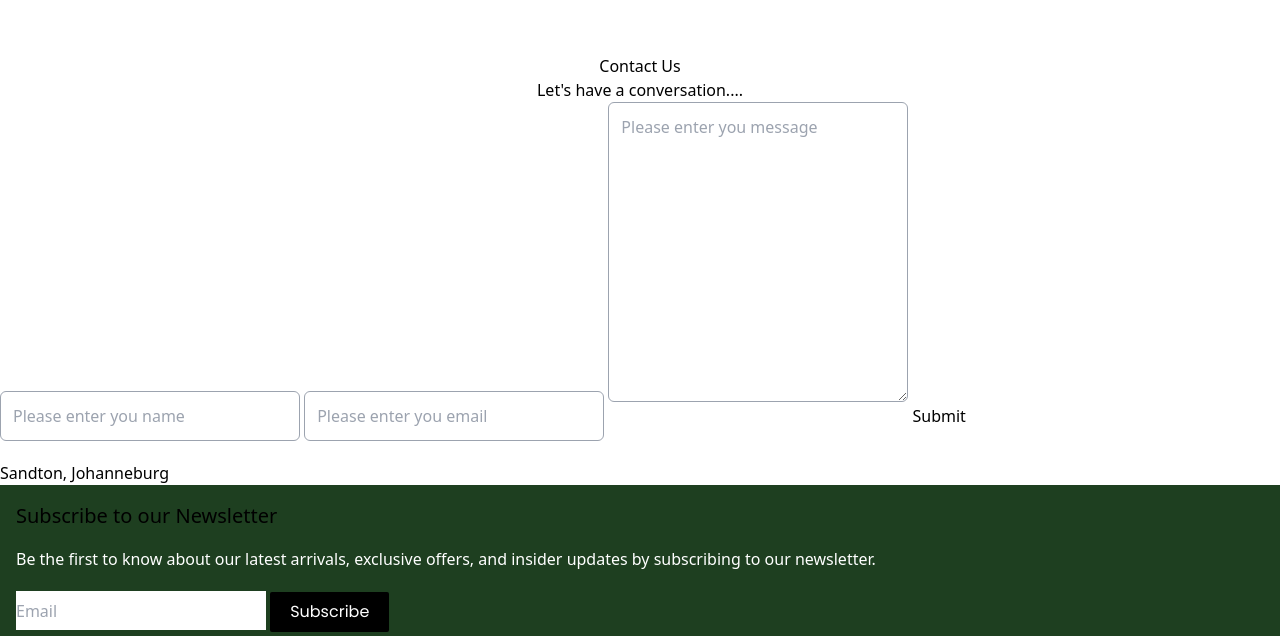
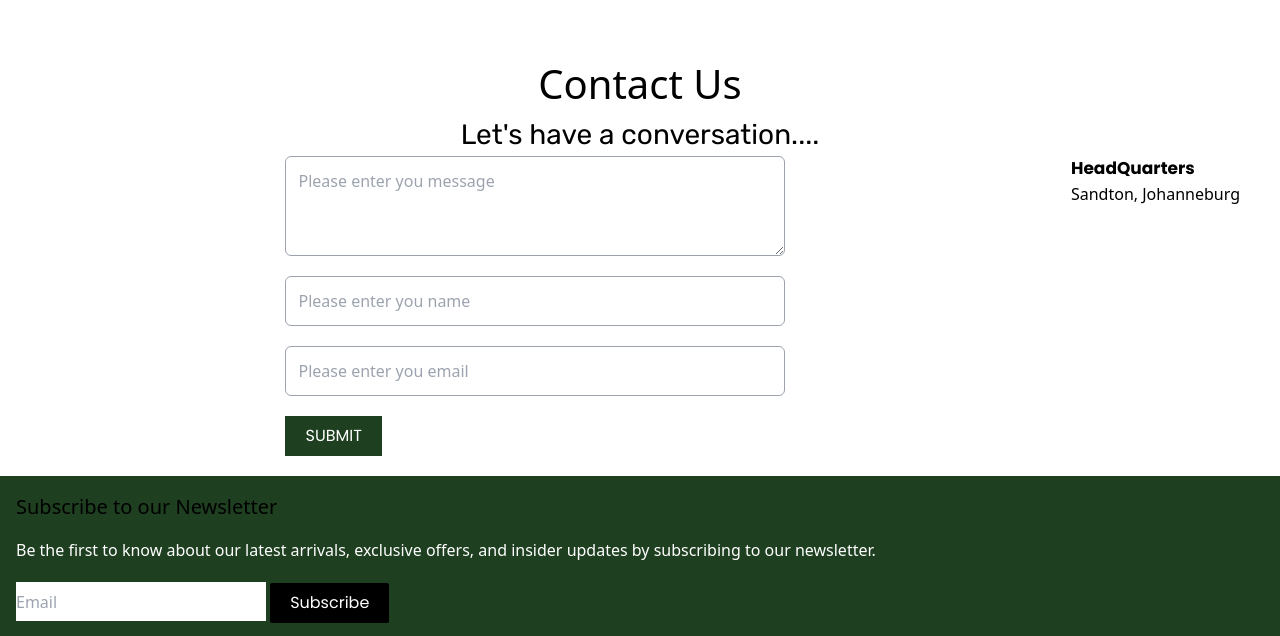
Before and after one commit to developerjunior5/Twatches, a website: page index.html in a window 1280 px wide. Shown: the part 2481-3117 px from the top of the page. Drawn offline with nearby package versions, Linux system fonts and the light colour scheme; files whose address does not match are found by name; a web font is replaced by a local one.

Commit message:
contact page update

```diff
--- a/index.html
+++ b/index.html
@@ -324,8 +324,9 @@
       <div class="flex flex-col gap-4 md:gap-1 md:flex-row justify-center">
         <div class="cursor-pointer hover:scale-250">
           <div class="flex flex-wrap">
+            <a href="/mens-collection">
               <h5
-              class="bg-white text-black font-bold font-Poppins absolute mt-[550px] mr-[50px] h-[50px] text-center w-[200px] items-center flex flex-wrap justify-between cursor-pointer"
+                class="bg-white text-black font-bold font-Poppins absolute mt-[320px] ml-6 md:ml-0 lg:mt-[550px] lg:mr-[50px] h-[50px] text-center w-[200px] items-center flex flex-wrap justify-between cursor-pointer"
               >
                 Mens Collection
                 <svg
@@ -341,17 +342,19 @@
                   />
                 </svg>
               </h5>
+            </a>
           </div>
           <img
             src="/images//man-weraing watch.jpg"
             alt="man-wearing-watch"
-            class="w-[600px] h-[700px]"
+            class="w-[350px] lg:w-[500px] h-[400px] lg:h-[700px] mx-auto lg:mx-0"
           />
         </div>
         <div>
           <div class="flex flex-wrap">
+            <a href="/womens-collection">
               <h5
-              class="bg-white text-black font-bold font-Poppins absolute mt-[550px] mr-[50px] h-[50px] text-center w-[200px] items-center flex flex-wrap justify-between cursor-pointer"
+                class="bg-white text-black font-bold font-Poppins absolute mt-[320px] ml-6 md:ml-0 lg:mt-[550px] lg:mr-[50px] h-[50px] text-center w-[200px] items-center flex flex-wrap justify-between cursor-pointer"
               >
                 Womens Collection
                 <svg
@@ -367,11 +370,12 @@
                   />
                 </svg>
               </h5>
+            </a>
           </div>
           <img
             src="images/lady-wearing-watch.jpg"
             alt="lady-wearing-watch"
-            class="w-[600px] h-[700px]"
+            class="w-[350px] lg:w-[500px] h-[400px] lg:h-[700px] mx-auto lg:mx-0"
           />
         </div>
       </div>
@@ -439,31 +443,43 @@
       </div>
     </section>
     <section>
-      <h5 class="text-center">Contact Us</h5>
-      <p class="text-center">Let's have a conversation....</p>
-      <div>
-        <form class="mx-auto">
+      <h5 class="text-center font-Modern text-[20px] md:text-[40px]">
+        Contact Us
+      </h5>
+      <p class="text-center font-Rubik text-[14px] md:text-[28px]">
+        Let's have a conversation....
+      </p>
+      <div class="flex flex-col md:flex-row justify-between">
+        <form class="flex flex-col mx-auto">
+          <textarea
+            type="text"
+            name="message"
+            placeholder="Please enter you message"
+            class="mb-5 h-[100px] w-[300px] md:w-[500px] p-3 border border-gray-400 focus:ring-primary-color rounded-md"
+          ></textarea>
           <input
             type="name"
             name="name"
             placeholder="Please enter you name"
-            class="mb-5 h-[50px] w-[300px] p-3 border border-gray-400 focus:ring-primary-color rounded-md"
+            class="mb-5 h-[50px] w-[300px] md:w-[500px] p-3 border border-gray-400 focus:ring-primary-color rounded-md"
           />
           <input
             type="email"
             name="email"
             placeholder="Please enter you email"
-            class="mb-5 h-[50px] w-[300px] p-3 border border-gray-400 focus:ring-primary-color rounded-md"
+            class="mb-5 h-[50px] w-[300px] md:w-[500px] p-3 border border-gray-400 focus:ring-primary-color rounded-md"
           />
-          <textarea
-            type="text"
-            name="message"
-            placeholder="Please enter you message"
-            class="mb-5 h-[300px] w-[300px] p-3 border border-gray-400 focus:ring-primary-color rounded-md"
-          ></textarea>
-          <button type="submit">Submit</button>
+          <div class="items-start mb-5">
+            <button
+              type="submit"
+              class="bg-primary-color text-white text-center uppercase font-normal font-Poppins py-2 px-5"
+            >
+              Submit
+            </button>
+          </div>
         </form>
-        <div>
+        <div class="pr-[40px] mx-auto md:mx-0">
+          <h6 class="font-bold font-Poppins text-[17px]">HeadQuarters</h6>
           <p>Sandton, Johanneburg</p>
         </div>
       </div>
```
Also changed, not shown: dist/output.css. Lines whose indentation alone changed are shown as unchanged.
